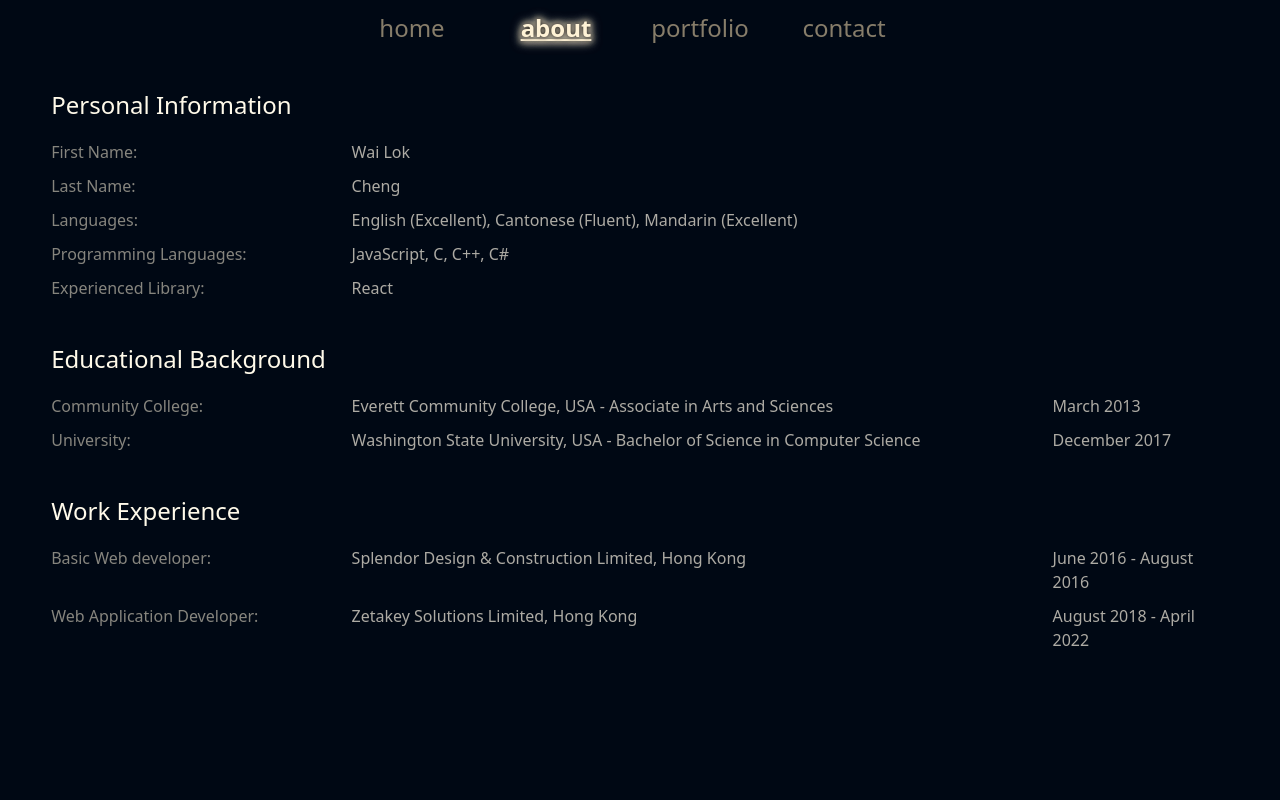
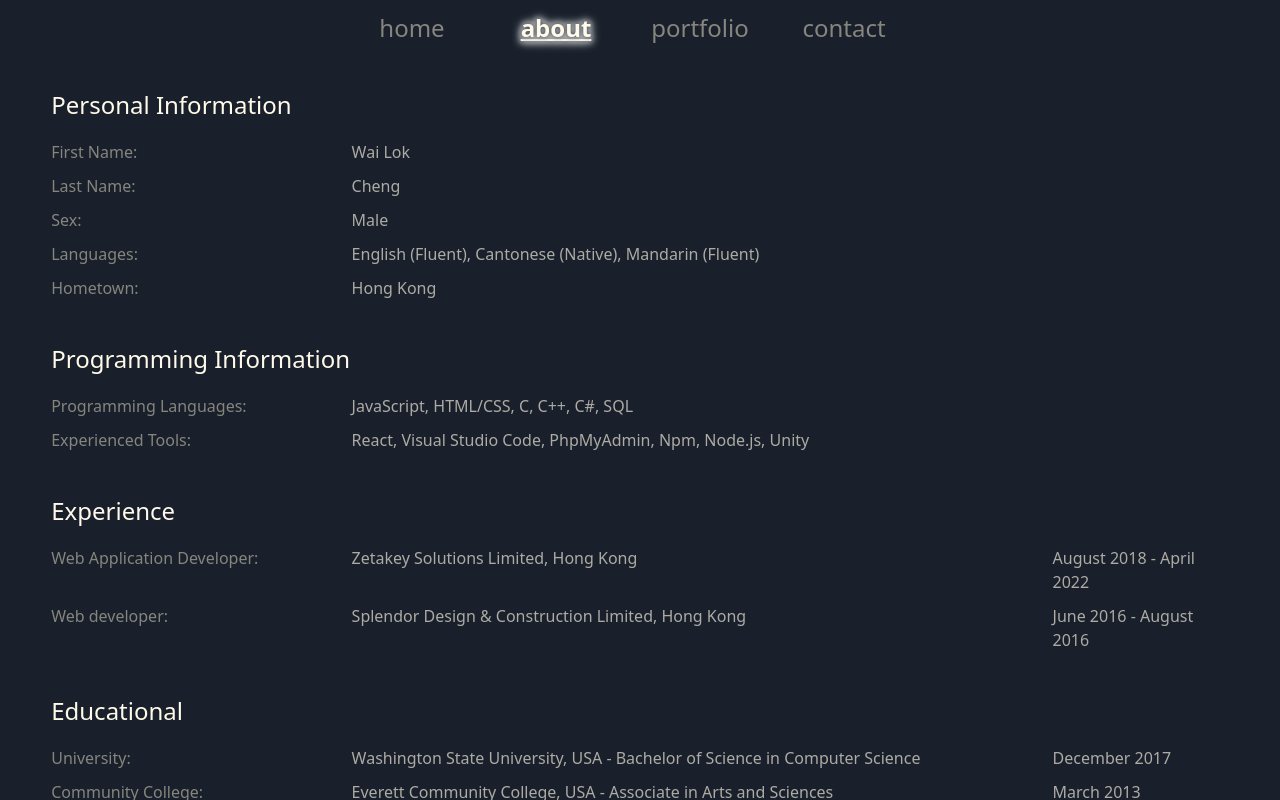
Before and after one commit to lok020/portfolio, a React (Create React App) app: page / in a window 1280 px wide. Both pictures are taken after a click on the element "about". Built offline with nearby package versions, Linux system fonts and the light colour scheme.

Commit message:
minior text, and color change, add size compatible

```diff
--- a/src/CSS/Body.scss
+++ b/src/CSS/Body.scss
@@ -10,7 +10,7 @@
   -ms-overflow-style: none;  /* IE and Edge */
   scrollbar-width: none;  /* Firefox */
   height: 100vh;
-  background: var(--body-background);
+  background: var(--current-color-mode-background);
 
   .home {
     .home-info {
@@ -18,7 +18,7 @@
       color: var(--home-text-color);
 
       .title {
-        font-size: 3.5em;
+        font-size: 3em;
       }
 
       .sub-title {
@@ -27,6 +27,7 @@
       }
 
       .paragraph {
+        padding: 30px 0 0 0;
         font-size: 1.25em;
         white-space: pre-wrap;
         color: var(--home-paragraph-color)
@@ -44,7 +45,7 @@
   }
 
   .about {
-    padding: 4vw 4vw 0 4vw;
+    padding: 4vw;
 
     .title {
       color: var(--about-title-color);
@@ -66,6 +67,12 @@
       #sub-info {
         color: var(--about-content-info-color);
       }
+    }
+
+    .information-area {
+      // border: 1px solid var(--current-color-mode-2);
+      // border-radius: var(--border-radius);
+      // padding: var(--about-information-padding);
     }
   }
 
@@ -91,6 +98,7 @@
 
     .map {
       padding-bottom: 30px;
+      overflow: hidden;
 
       iframe{
         border-radius: var(--border-radius);
--- a/src/CSS/Header.scss
+++ b/src/CSS/Header.scss
@@ -10,7 +10,7 @@
     height: inherit;
     width: inherit;
     //filter: invert(1);
-    mix-blend-mode: difference;
+    //mix-blend-mode: difference;
 
     .header-logo {
     }
@@ -49,11 +49,11 @@
 
       @keyframes glow {
         from {
-          text-shadow: 0 0 2px var(--dark-mode-background), 0 0 5px var(--dark-mode-background), 0 0 7px var(--header-tab-selected), 0 0 10px var(--header-tab-selected), 0 0 12px var(--header-tab-selected), 0 0 15px var(--header-tab-selected), 0 0 22px var(--header-tab-selected);
+          text-shadow: 0 0 2px var(--dark-mode-background), 0 0 5px var(--dark-mode-background), 0 0 7px var(--header-tab-glow), 0 0 10px var(--header-tab-glow), 0 0 12px var(--header-tab-glow), 0 0 15px var(--header-tab-glow), 0 0 22px var(--header-tab-glow);
         }
 
         to {
-          text-shadow: 0 0 5px var(--dark-mode-background), 0 0 7px var(--header-tab-selected), 0 0 10px var(--header-tab-selected), 0 0 12px;
+          text-shadow: 0 0 5px var(--dark-mode-background), 0 0 7px var(--header-tab-glow), 0 0 10px var(--header-tab-glow), 0 0 12px;
         }
       }
 
--- a/src/CSS/Portfolio.scss
+++ b/src/CSS/Portfolio.scss
@@ -4,14 +4,16 @@
   --dark-mode-1:                      #FFFAEA;
   --dark-mode-2:                      #86857E;
   --dark-mode-3:                      #ADABA4;
-  --dark-mode-background:             #000814;
+  --dark-mode-background:             #19202B;
+  --dark-mode-glow:                   #FFFFFF;
 
   // light mode color progression
   // color from light to dark
   --light-mode-1:                     #ADABA4;
   --light-mode-2:                     #86857E;
   --light-mode-3:                     #FFFAEA;
-  --light-mode-background:            white;
+  --light-mode-background:            #FFFFFF;
+  --light-mode-glow:                  #000000;
 
   --github-color:                     #c9510c;
   --linkedin-color:                   #0072B1;
@@ -24,6 +26,7 @@
   --current-color-mode-2:             var(--dark-mode-2);
   --current-color-mode-3:             var(--dark-mode-3);
   --current-color-mode-background:    var(--dark-mode-background);
+  --current-color-mode-glow:          var(--dark-mode-glow);
 
   // scrollbar color control
   --scrollbar-thumb-color:            var(--current-color-mode-1);
@@ -35,9 +38,7 @@
   --header-tab-default-color:         var(--current-color-mode-2);
   --header-tab-hover:                 var(--current-color-mode-1);
   --header-tab-selected:              var(--current-color-mode-1);
-
-  // app body background
-  --body-background:                  var(--current-color-mode-background);
+  --header-tab-glow:                  var(--current-color-mode-glow);
 
   // home
   --home-text-color:                  var(--current-color-mode-1);
@@ -47,12 +48,14 @@
   --about-title-color:                var(--current-color-mode-1);
   --about-content-title-color:        var(--current-color-mode-2);
   --about-content-info-color:         var(--current-color-mode-3);
+  --about-information-padding:        1vw;
 
   // contact
   --contact-title-color:              var(--current-color-mode-1);
   --contact-content-title-color:      var(--current-color-mode-2);
   --contact-content-info-color:       var(--current-color-mode-3);
 
+  // general
   --border-radius:                    25px;
 }
 
--- a/src/Component/About.js
+++ b/src/Component/About.js
@@ -8,23 +8,35 @@ class About extends Component {
     return (
       <div className={"about"}>
         <div className={"title"}>{"Personal Information"}</div>
-        <RowOfTitleAndInfo title={"First Name:"} info={"Wai Lok"}/>
-        <RowOfTitleAndInfo title={"Last Name:"} info={"Cheng"}/>
-        <RowOfTitleAndInfo title={"Languages:"} info={"English (Excellent), Cantonese (Fluent), Mandarin (Excellent)"}/>
-        <RowOfTitleAndInfo title={"Programming Languages:"} info={"JavaScript, C, C++, C#"}/>
-        <RowOfTitleAndInfo title={"Experienced Library:"} info={"React"}/>
+        <div className={"information-area"}>
+          <RowOfTitleAndInfo title={"First Name:"} info={"Wai Lok"}/>
+          <RowOfTitleAndInfo title={"Last Name:"} info={"Cheng"}/>
+          <RowOfTitleAndInfo title={"Sex:"} info={"Male"}/>
+          <RowOfTitleAndInfo title={"Languages:"} info={"English (Fluent), Cantonese (Native), Mandarin (Fluent)"}/>
+          <RowOfTitleAndInfo title={"Hometown:"} info={"Hong Kong"}/>
+        </div>
 
-        <div className={"title"}>{"Educational Background"}</div>
-        <RowOfTitleAndInfo title={"Community College:"}
-        info={"Everett Community College, USA - Associate in Arts and Sciences"} sub_info={"March 2013"}/>
-        <RowOfTitleAndInfo title={"University:"}
-        info={"Washington State University, USA - Bachelor of Science in Computer Science"} sub_info={"December 2017"}/>
+        <div className={"title"}>{"Programming Information"}</div>
+        <div className={"information-area"}>
+          <RowOfTitleAndInfo title={"Programming Languages:"} info={"JavaScript, HTML/CSS, C, C++, C#, SQL"}/>
+          <RowOfTitleAndInfo title={"Experienced Tools:"} info={"React, Visual Studio Code, PhpMyAdmin, Npm, Node.js, Unity"}/>
+        </div>
 
-        <div className={"title"}>{"Work Experience"}</div>
-        <RowOfTitleAndInfo title={"Basic Web developer:"}
-        info={"Splendor Design & Construction Limited, Hong Kong"} sub_info={"June 2016 - August 2016"}/>
-        <RowOfTitleAndInfo title={"Web Application Developer:"}
-        info={"Zetakey Solutions Limited, Hong Kong"} sub_info={"August 2018 - April 2022"}/>
+        <div className={"title"}>{"Experience"}</div>
+        <div className={"information-area"}>
+          <RowOfTitleAndInfo title={"Web Application Developer:"}
+          info={"Zetakey Solutions Limited, Hong Kong"} sub_info={"August 2018 - April 2022"}/>
+          <RowOfTitleAndInfo title={"Web developer:"}
+          info={"Splendor Design & Construction Limited, Hong Kong"} sub_info={"June 2016 - August 2016"}/>
+        </div>
+
+        <div className={"title"}>{"Educational"}</div>
+        <div className={"information-area"}>
+          <RowOfTitleAndInfo title={"University:"}
+          info={"Washington State University, USA - Bachelor of Science in Computer Science"} sub_info={"December 2017"}/>
+          <RowOfTitleAndInfo title={"Community College:"}
+          info={"Everett Community College, USA - Associate in Arts and Sciences"} sub_info={"March 2013"}/>
+        </div>
       </div>
     );
   }
--- a/src/Component/Home.js
+++ b/src/Component/Home.js
@@ -12,7 +12,7 @@ class Home extends Component {
         <Row>
           <Col xs="12" lg="8" className={"home-info"}>
             <div className={"title"}>{"Wai Lok Cheng"}</div>
-            <div className={"sub-title"}>{"UI/UX Developer"}</div>
+            <div className={"sub-title"}>{"Front-end Developer"}</div>
             <div className={"paragraph"}>
               {"Born and raised in Hong Kong.\n"}
               {"Graduated from Washington State University, USA - Bachelor of Science in Computer Science.\n"}
--- a/src/Helper/RowOfTitleAndInfo.js
+++ b/src/Helper/RowOfTitleAndInfo.js
@@ -7,13 +7,14 @@ class RowOfTitleAndInfo extends Component {
     const { title, info, sub_info } = this.props;
 
     // no sub_info == [3,9], sub_info existed == [3,7,2]
-    let row_col_spacing = sub_info === undefined ? [3,9] : [3,7,2] ;
+    let row_col_spacing_xs = sub_info === undefined ? [4,8] : [4,6,2] ;
+    let row_col_spacing_lg = sub_info === undefined ? [3,9] : [3,7,2] ;
 
     return (
       <Row className={"info"}>
-        <Col xs={row_col_spacing[0]} id={"title"}>{title}</Col>
-        <Col xs={row_col_spacing[1]} id={"info"}>{info}</Col>
-        {sub_info === undefined ? <></> : <Col xs={row_col_spacing[2]} id={"sub-info"}>{sub_info}</Col>}
+        <Col xs={row_col_spacing_xs[0]} lg={row_col_spacing_lg[0]} id={"title"}>{title}</Col>
+        <Col xs={row_col_spacing_xs[1]} lg={row_col_spacing_lg[1]} id={"info"}>{info}</Col>
+        {sub_info === undefined ? <></> : <Col xs={row_col_spacing_xs[2]} lg={row_col_spacing_lg[2]} id={"sub-info"}>{sub_info}</Col>}
       </Row>
     );
   }
```
